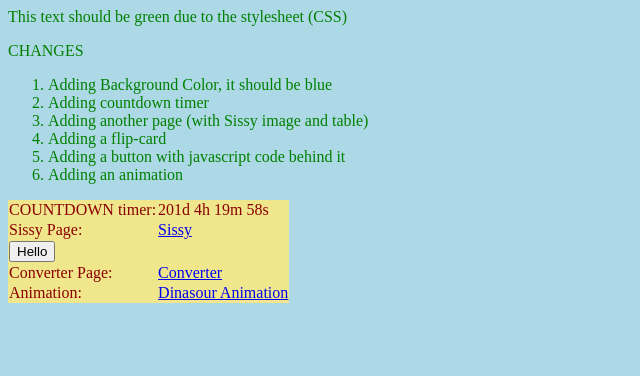
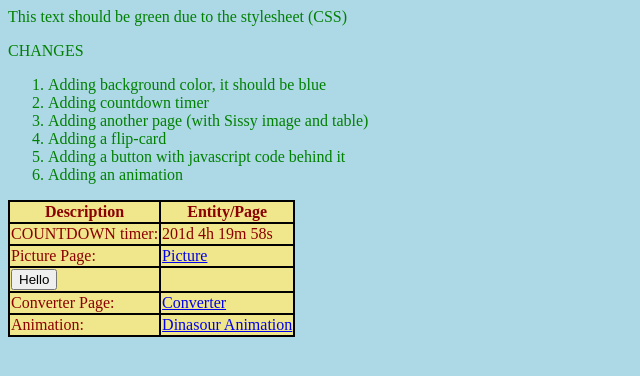
Before and after one commit to Bishop-Ireton-Summer-Camp/Portfolio, a plain HTML site: page index.html in a window 1280 px wide. Shown: the whole page, without its empty margins (0-640 px from the left). Drawn offline with Linux system fonts and the light colour scheme.

Commit message:
Fixing Table Borders, renaming one page

```diff
--- a/index.css
+++ b/index.css
@@ -45,8 +45,6 @@ html, body {
 
 table, th, td {
     background-color: khaki;
-    border-style:solid;
-    border: 2px black;
+    border: 2px solid black;
     border-collapse: collapse;
-    border-top:2px blackS;
 }
--- a/index.html
+++ b/index.html
@@ -8,21 +8,29 @@
     <p>This text should be green due to the stylesheet (CSS)</p>
     CHANGES
     <ol>
-        <li>Adding Background Color, it should be blue</li>
+        <li>Adding background color, it should be blue</li>
         <li>Adding countdown timer</li>
         <li>Adding another page (with Sissy image and table)</li>
         <li>Adding a flip-card</li>
         <li>Adding a button with javascript code behind it</li>
         <li>Adding an animation</li>
     </ol>
-    <table border=1 style="color:darkred">
+    <table style="color:darkred">
+        <tr>
+            <th>
+                Description</th>
+            <th>Entity/Page</th>
+
+        </tr>
         <tr>
             <td> COUNTDOWN timer:</td>
-            <td><p id="timer"></p></td>
+            <td>
+                <p id="timer"></p>
+            </td>
         </tr>
         <tr>
-            <td>Sissy Page:</td>
-            <td><a href=sissy.html>Sissy</a></td>
+            <td>Picture Page:</td>
+            <td><a href=pictures.html>Picture</a></td>
         </tr>
         <tr>
             <td><button id="hello">Hello</button></td>
```
Also changed, not shown: picture.html (renamed from sissy.html, +1 -1 lines), picture.css (renamed from sissy.css).
